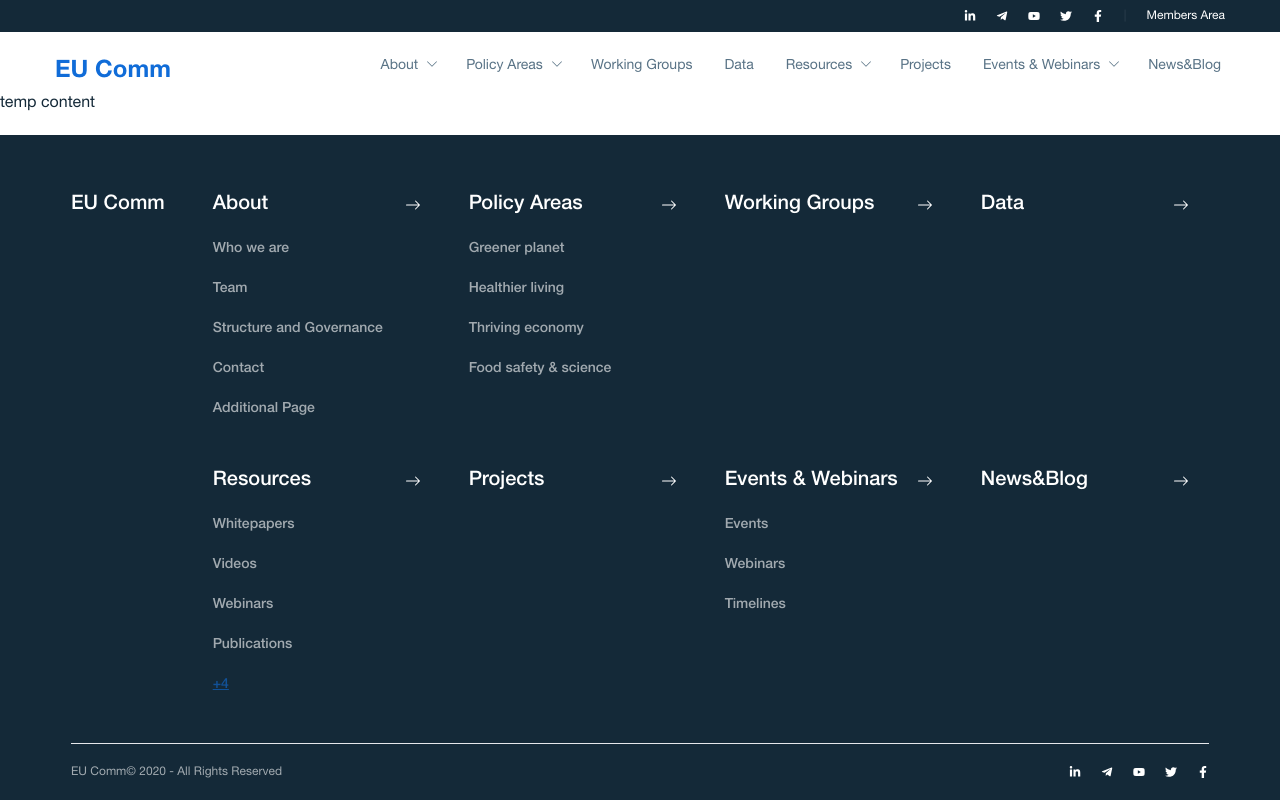
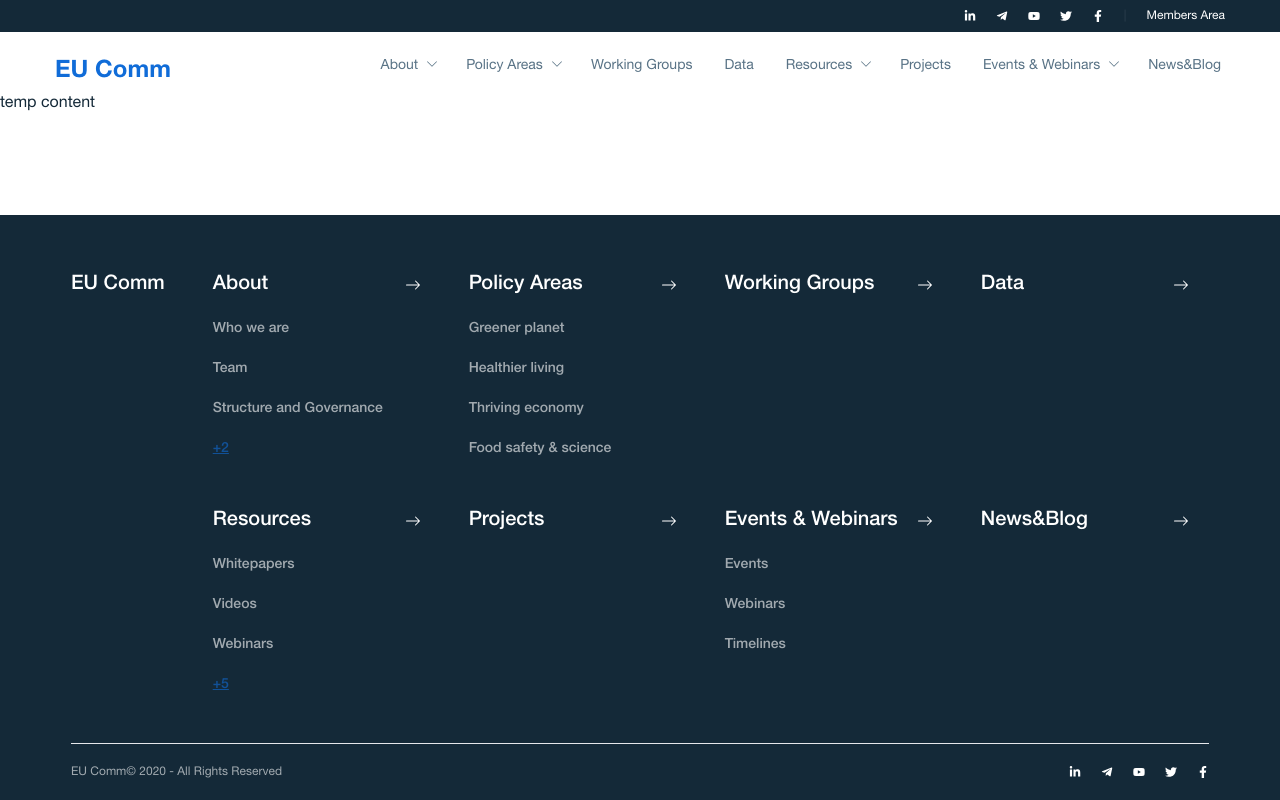
Before and after one commit to arpitgupta1214/eucomm, a Next.js app: page / in a window 1280 px wide. Built offline with nearby package versions, Linux system fonts and the light colour scheme; what calendar-dates would draw is missing.

Commit message:
bug fixes

```diff
--- a/components/Footer/Footer.jsx
+++ b/components/Footer/Footer.jsx
@@ -1,37 +1,58 @@
 import CustomIcon from "components/CustomIcon";
 import SocialLinks from "components/SocialLinks/SocialLinks";
-import React from "react";
+import React, { useState } from "react";
 import { useSelector } from "react-redux";
 
-const Subpage = ({ subpage, color }) => (
-  <div
-    className={`mt-5 text-sm font-medium opacity-60 ${
-      color ? "text-skin-highlight underline" : "text-white"
-    }`}
+const Subpage = ({ page, subpage }) => (
+  <a
+    href={`/${page.slug}/${subpage.slug}`}
+    className="mt-5 text-sm font-medium opacity-60 text-white"
   >
     {subpage.name}
-  </div>
+  </a>
 );
 
-const Subpages = ({ subpages }) => {
-  if (subpages.length <= 5) {
+const OtherPages = ({ other, page }) => {
+  const [showMore, setShowMore] = useState(false);
+
+  if (!showMore) {
     return (
-      <>
-        {subpages.map((subpage) => (
-          <Subpage key={`footer-subpage-${subpage.slug}`} subpage={subpage} />
-        ))}
-      </>
-    );
-  } else {
-    return (
-      <>
-        {subpages.slice(0, 4).map((subpage) => (
-          <Subpage key={`footer-subpage-${subpage.slug}`} subpage={subpage} />
-        ))}
-        <Subpage subpage={{ name: `+${subpages.length - 4}` }} color />
-      </>
+      <button
+        className="mt-5 text-sm font-medium opacity-60 text-skin-highlight text-left underline"
+        onClick={() => setShowMore(true)}
+      >
+        {`+${other.length}`}
+      </button>
     );
   }
+  return other.map((subpage) => (
+    <Subpage
+      key={`footer-subpage-${subpage.slug}`}
+      page={page}
+      subpage={subpage}
+    />
+  ));
+};
+
+const Subpages = ({ page, subpages }) => {
+  const showLength = 4;
+  const length = subpages.length;
+  return (
+    <>
+      {subpages
+        .slice(0, showLength < length ? showLength - 1 : showLength)
+        .map((subpage) => (
+          <Subpage
+            key={`footer-subpage-${subpage.slug}`}
+            page={page}
+            subpage={subpage}
+          />
+        ))}
+      {showLength < length && (
+        <OtherPages page={page} other={subpages.slice(showLength - 1)} />
+      )}
+    </>
+  );
 };
 
 const Footer = ({ config }) => {
@@ -53,7 +74,9 @@ const Footer = ({ config }) => {
                   <span className="text-xl font-medium">{page.name}</span>
                   <CustomIcon name="BsArrowRight" />
                 </div>
-                {page.subpages && <Subpages subpages={page.subpages} />}
+                {page.subpages && (
+                  <Subpages page={page} subpages={page.subpages} />
+                )}
               </div>
             ))}
           </div>
--- a/components/ui/Button/Button.jsx
+++ b/components/ui/Button/Button.jsx
@@ -1,6 +1,6 @@
 const Button = ({ text, onClick, dark }) => (
   <button
-    className={`py-3 px-6 text-sm md:text-base ${
+    className={`pt-3 pb-2 leading-none px-6 text-sm md:text-base ${
       dark ? "text-white bg-skin-highlight" : "text-skin-highlight"
     } border border-skin-highlight`}
     onClick={onClick}
```
